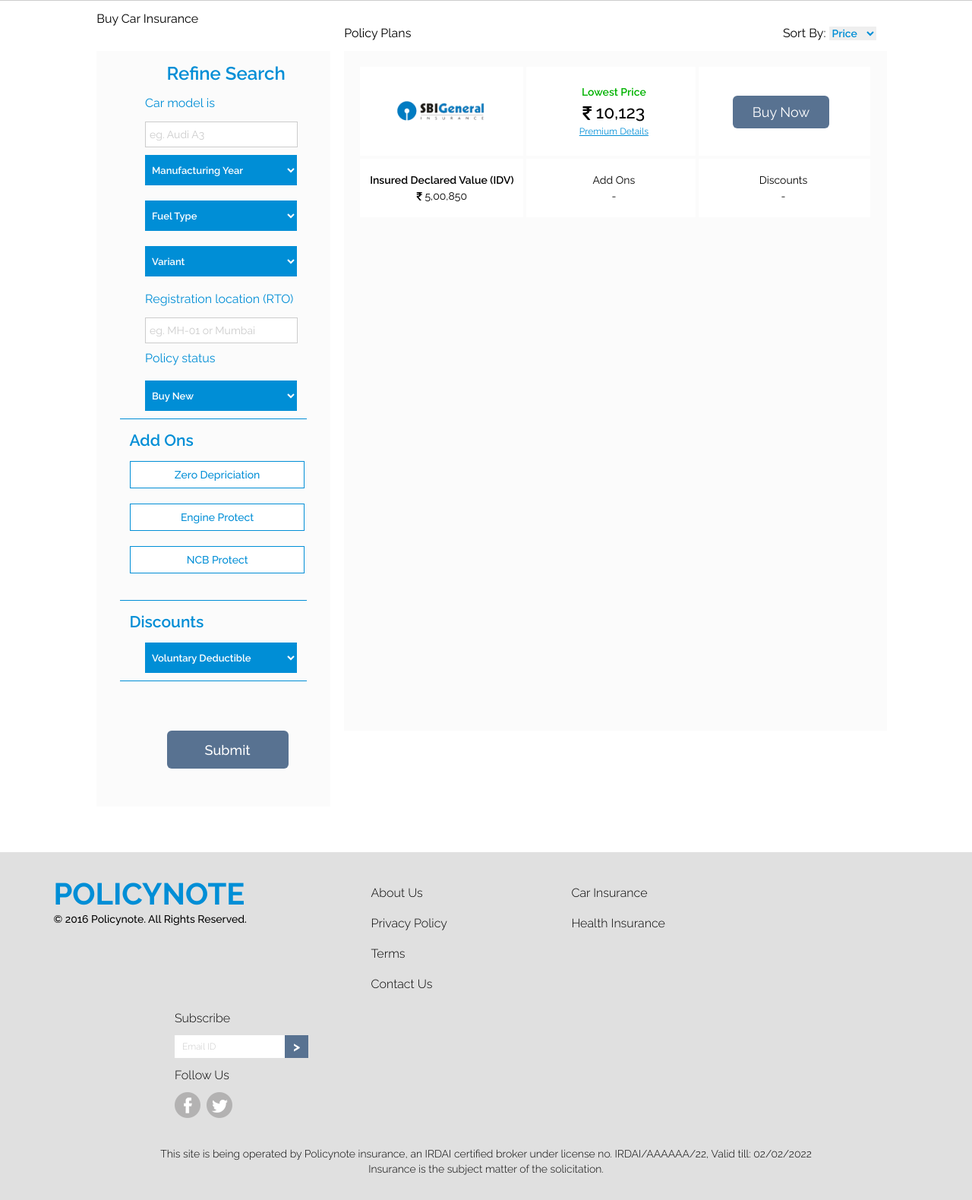
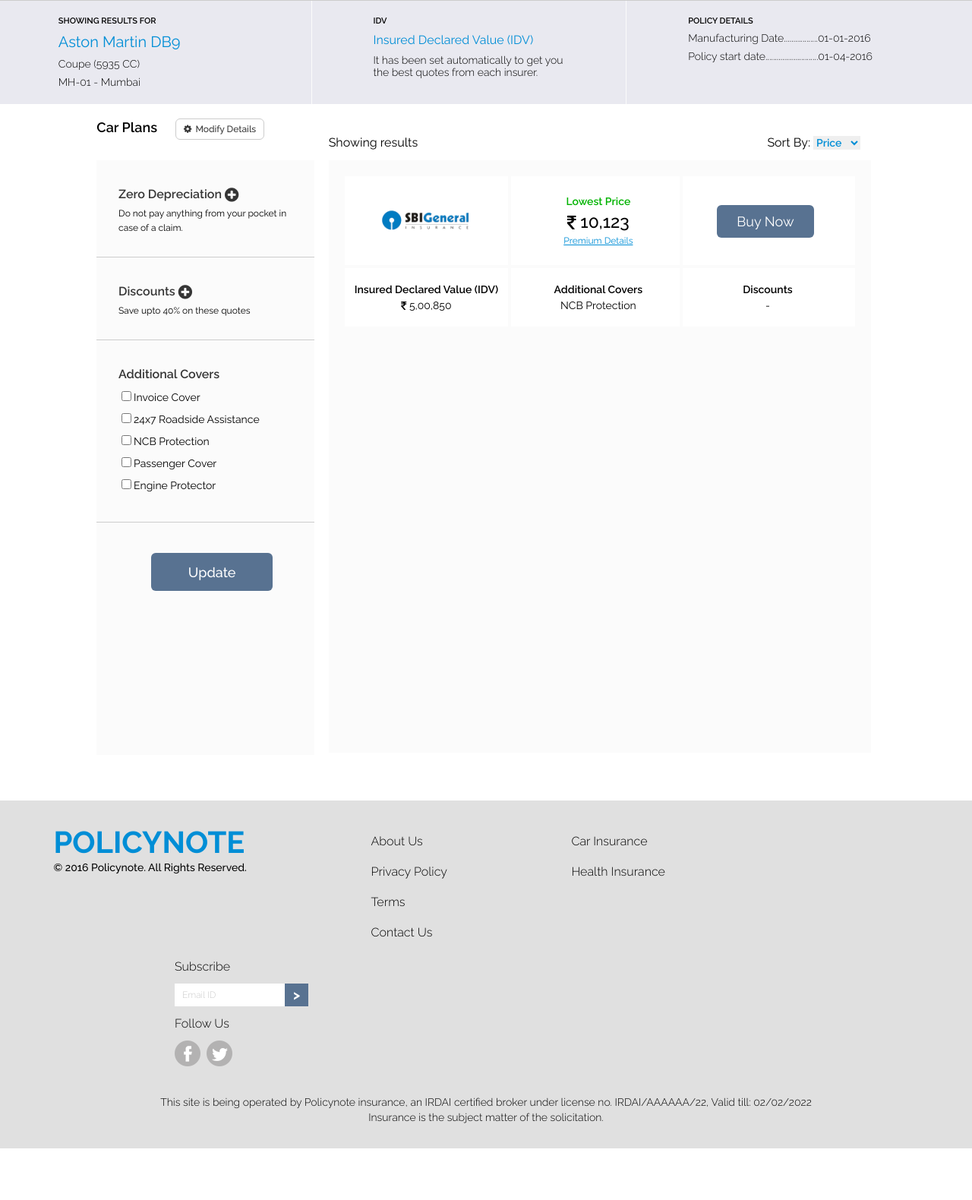
Before and after one commit to kishor-cosmodea/policynote, a PHP site: page /car-compare.php in a window 1280 px wide. Shown: the part 63-1643 px from the top of the page at 76% size. After the commit the page ends 1575 px from the top, so only its background shows below. Run offline with PHP 8.4, Linux system fonts and the light colour scheme; some libraries are stand-ins or nearby versions.

Commit message:
#38 Updated car compare page

```diff
--- a/assets/css/style.css
+++ b/assets/css/style.css
@@ -656,13 +656,17 @@ input[type=number]::-webkit-outer-spin-button {
   color:    #ccc;
 }
 
-
-.car-profile-content,
+.car-profile-content {
+  margin: 10px auto 0;
+  width: 90%;
+}
+
 .health-profile-content {
   margin: 78px auto 0;
   width: 90%;
 }
 
+.car-profile-text span,
 .health-profile-text span {
   font-size: 18px;
   font-weight: 600;
@@ -710,18 +714,17 @@ input[type=number]::-webkit-outer-spin-button {
   min-height: 783px;
 }
 
-.health-refine { padding: 0; }
-
 .car-checkout { min-height: 735px; }
 
+.car-refine,
 .health-refine {
   width: 28%;
+  padding: 0;
   min-height: 783px;
 }
 
 .health-checkout { min-height: 212px; }
 
-.car-re-data h3,
 .car-ch-data h3,
 .health-ch-data h3 {
   margin: 5px 0;
@@ -731,11 +734,13 @@ input[type=number]::-webkit-outer-spin-button {
   font-weight: 600;
 }
 
+.car-re-data,
 .health-re-data {
   border-bottom: 1px solid #ccc;
   padding: 30px 10%;
 }
 
+.car-re-data h3,
 .health-re-data h3 {
   margin: 5px 0;
   font-size: 16px;
@@ -743,6 +748,13 @@ input[type=number]::-webkit-outer-spin-button {
   font-weight: 600;
 }
 
+.car-re-data div p,
+.health-re-data div p {
+  font-size: 14px;
+  margin: 10px 0;
+}
+
+.car-re-data select,
 .health-re-data select {
   width: 204px;
   height: 26px;
@@ -759,6 +771,7 @@ input[type=number]::-webkit-outer-spin-button {
   vertical-align: top;
 }
 
+.car-re-data p
 .health-re-data p {
   margin: 10px 0;
   font-size: 14px;
@@ -785,21 +798,18 @@ input[type=number]::-webkit-outer-spin-button {
   color: #008ed6;
 }
 
-.health-re-data p span {
+.car-re-data div p span,
+.health-re-data div p span {
   margin: 10px 0;
   display: block;
   font-size: 14px;
 }
 
-.car-re-data input {
-  width: 189px;
-  padding: 8px 5px;
-  border: 1px solid #ccc;
-  margin: 5px 0 0 0;
-  outline: none;
-  color: #008ed6;
-  font-size: 14px;
-}
+.car-re-data div span {
+  font-size: 12px;
+}
+
+.car-re-data i { cursor: pointer; }
 
 .car-re-data select,
 .car-re-dis select {
@@ -816,8 +826,6 @@ input[type=number]::-webkit-outer-spin-button {
   cursor: pointer;
 }
 
-.car-re-data select:hover,
-.car-re-dis select:hover { background: #037cb9; }
 
 .car-re-dis select { margin: 10px 0 10px 33px; }
 
@@ -843,11 +851,6 @@ input[type=number]::-webkit-outer-spin-button {
 .act {
   color: #fff !important;
   background: #008ed6 !important;
-}
-
-.car-re-data {
-  padding: 0 0 0 33px;
-  border-bottom: 1px solid #008ed6;
 }
 
 .car-re-dis,
@@ -882,7 +885,51 @@ input[type=number]::-webkit-outer-spin-button {
   background-color: #fbfbfb;
 }
 
-.car-result-data { min-height: 853px; }
+.car-result-data { min-height: 738px; }
+
+.health-result-data { min-height: 868px; }
+
+.car-sel-info {
+  margin: 64px 0 0 0;
+  background: #e9e9f0;
+}
+
+.car-sel-info div {
+  display: inline-block;
+  width: 20%;
+  padding: 20px 6% 13px;
+  vertical-align: top;
+  border-right: 1px solid #fbfbfb;
+  min-height: 103px;
+}
+
+.car-sel-info div:last-child { border:none; }
+
+.car-sel-info p {
+  font-size: 11px;
+  font-weight: 600;
+}
+
+.car-sel-info span {
+  font-size: 14px;
+  display: block;
+  font-weight: 300;
+  margin: 8px 0;
+}
+
+.car-sel-info .car-name {
+  font-size: 20px;
+  color: #008ed6;
+  margin: 9px 0;
+  font-weight: 400;
+}
+
+.car-sel-info .car-idv {
+  font-size: 16px;
+  color: #008ed6;
+  margin: 9px 0;
+  font-weight: 400;
+}
 
 .car-chout-data,
 .health-chout-data { padding: 0 2%; }
--- a/car-compare.php
+++ b/car-compare.php
@@ -6,91 +6,60 @@ include("header.php");
 
 <!-- Content starts here-->
 <div class="container">
+	<div class="car-sel-info">
+		<div>
+			<p>SHOWING RESULTS FOR</p>
+			<span class="car-name">Aston Martin DB9</span>
+			<span>Coupe (5935 CC)</span>
+			<span>MH-01 - Mumbai</span>
+		</div>
+		<div>
+			<p>IDV</p>
+			<span class="car-idv">Insured Declared Value (IDV)</span>
+			<span>It has been set automatically to get you the best quotes from each insurer.</span>
+		</div>
+		<div>
+			<p>POLICY DETAILS</p>
+			<span>Manufacturing Date..................01-01-2016</span>
+			<span>Policy start date............................01-04-2016</span>
+		</div>
+	</div>
 	<div class="wrapper">
 		<div class="car-profile-content">
+
 			<div class="car-profile-text">
-				<h2>Buy Car Insurance</h2>
+				<span>Car Plans</span> <a href="car-insurance.php" title="Modify Details"><i class="fa fa-cog"></i>Modify Details</a>
 			</div>
 			<div class="car-refine">
 				<div class="car-re-data">
-					<h3>Refine Search</h3>
-
-					<label>Car model is</label>
-					<input type="text" class="car-mod span3" name="car-mod" data-provide="typeahead" data-items="4"
-					data-source="[&quot;Audi A3&quot;,&quot;Audi A4&quot;,&quot;Audi A6&quot;
-					,&quot;Audi A7&quot;,&quot;Audi A8&quot;,&quot;Audi C7&quot;,&quot;Audi Q3&quot;
-					,&quot;Audi Q5&quot;,&quot;Audi Q7&quot;,&quot;Audi Q7&quot;,&quot;Audi R8&quot;
-					,&quot;Audi RS5&quot;,&quot;Audi RS 6 Avant&quot;,&quot;Audi RS7&quot;,&quot;Audi S4&quot;
-					,&quot;Audi S6&quot;,&quot;Audi TT Coupe&quot;
-					]" placeholder="eg. Audi A3">
-
-					<select name="Manufacturing Year">
-						<option value="year">Manufacturing Year</option>
-						<option value="2016">2016</option>
-						<option value="2015">2015</option>
-						<option value="2015">2014</option>
-						<option value="2015">2013</option>
-						<option value="2015">2012</option>
-						<option value="2015">2011</option>
-						<option value="2016">2010</option>
-						<option value="2015">2009</option>
-						<option value="2015">2008</option>
-						<option value="2015">2007</option>
-						<option value="2015">2006</option>
-						<option value="2015">2005</option>
-						<option value="2016">2004</option>
-						<option value="2015">2003</option>
-						<option value="2015">2002</option>
-						<option value="2015">2001</option>
-					</select>
-					<select name="Fuel Type" class="sel-fuel">
-						<option value="fueltype">Fuel Type</option>
-						<option value="petrol">Petrol</option>
-						<option value="diesel">Diesel</option>
-					</select>
-					<select name="Variant" class="sel-var">
-						<option value="variant">Variant</option>
-						<option value="tsi">TSI</option>
-						<option value="vdi">VDI</option>
-						<option value="vdi">ZDI</option>
-					</select>
-
-					<label>Registration location (RTO)</label>
-					<input type="text" class="car-mod span3" name="car-mod" data-provide="typeahead" data-items="4"
-					data-source="[&quot;MH-01-Mumbai Central- Location- Tardeo&quot;,&quot;MH-02-Andheri (mumbai Western Suburbs)&quot;,&quot;MH-03-Mumbai, (east), Wadala&quot;
-					,&quot;MH-04-Thane&quot;,&quot;MH-05-Kalyan&quot;,&quot;2011&quot;,&quot;2010&quot;
-					,&quot;2009&quot;,&quot;2008&quot;,&quot;2007&quot;,&quot;2006&quot;
-					]" placeholder="eg. MH-01 or Mumbai">
-
-					<p>
-						<label>Policy status    </label>
-						<select name="SelPolStat">
-							<option value="buynew">Buy New</option>
-							<option value="renew">Renew</option>
-						</select>
-					</p>
+					<h3>Zero Depreciation <i class="fa fa-plus-circle fa-lg"></i></h3>
+					<div>
+						<span>Do not pay anything from your pocket in case of a claim.</span>
+					</div>
 				</div>
-				<div class="car-re-add">
-					<span>Add Ons</span>
-					<button>Zero Depriciation</button>
-					<button>Engine Protect</button>
-					<button>NCB Protect</button>
+				<div class="car-re-data">
+					<h3>Discounts <i class="fa fa-plus-circle fa-lg"></i></h3>
+					<div>
+						<span>Save upto 40% on these quotes</span>
+					</div>
 				</div>
-				<div class="car-re-dis">
-					<span>Discounts</span>
-					<select name="Voluntary Deductible">
-						<option value="Voluntary Deductible">Voluntary Deductible</option>
-						<option value="2,500">2,500</option>
-						<option value="5,000">5,000</option>
-						<option value="7,500">7,500</option>
-						<option value="15,000">15,000</option>
-					</select>
+				<div class="car-re-data">
+					<h3>Additional Covers</h3>
+					<div>
+						<p>
+							<span><input type="checkbox" name="am" value="Invoice Cover">Invoice Cover</span>
+							<span><input type="checkbox" name="lt" value="24x7 Roadside Assistance">24x7 Roadside Assistance</span>
+							<span><input type="checkbox" name="ba" value="NCB Protection">NCB Protection</span>
+							<span><input type="checkbox" name="rl" value="Passenger Cover">Passenger Cover</span>
+							<span><input type="checkbox" name="ba" value="Engine Protector">Engine Protector</span>
+						</p>
+					</div>
 				</div>
-				<button class="ref-submit">Submit</button>
+				<button class="ref-submit">Update</button>
 			</div>
 			<div class="car-wrap-plan">
 				<div class="car-plan">
-					<span>Policy Plans</span>
+					<span>Showing results</span>
 					<div>
 						<span class="car-sort">Sort By:</span>
 						<select name="car-price" class="car-price">
@@ -120,11 +89,11 @@ include("header.php");
 								<span><i class="fa fa-inr"></i> 5,00,850</span>
 							</p>
 							<p>
-								<span>Add Ons</span>
-								<span>-</span>
+								<span class="car-idv">Additional Covers</span>
+								<span>NCB Protection</span>
 							</p>
 							<p>
-								<span>Discounts</span>
+								<span class="car-idv">Discounts</span>
 								<span>-</span>
 							</p>
 						</div>
```
